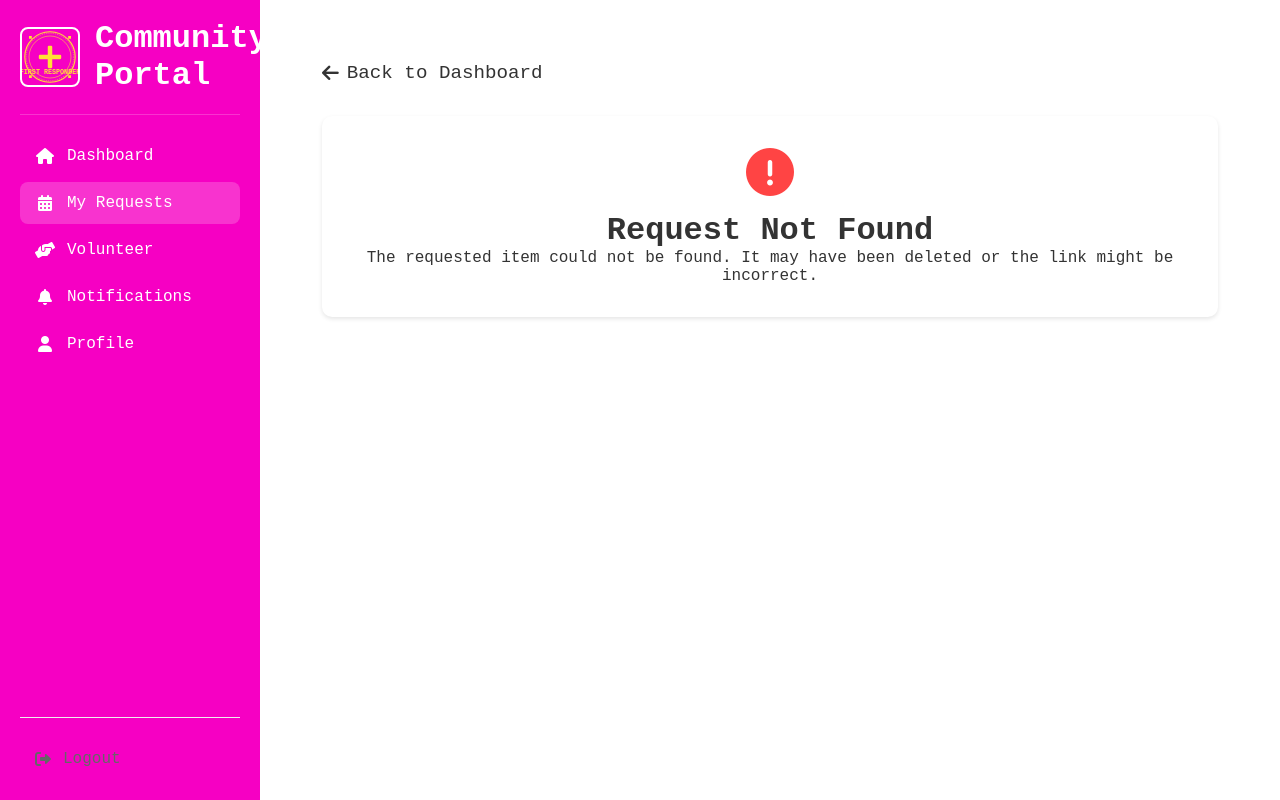
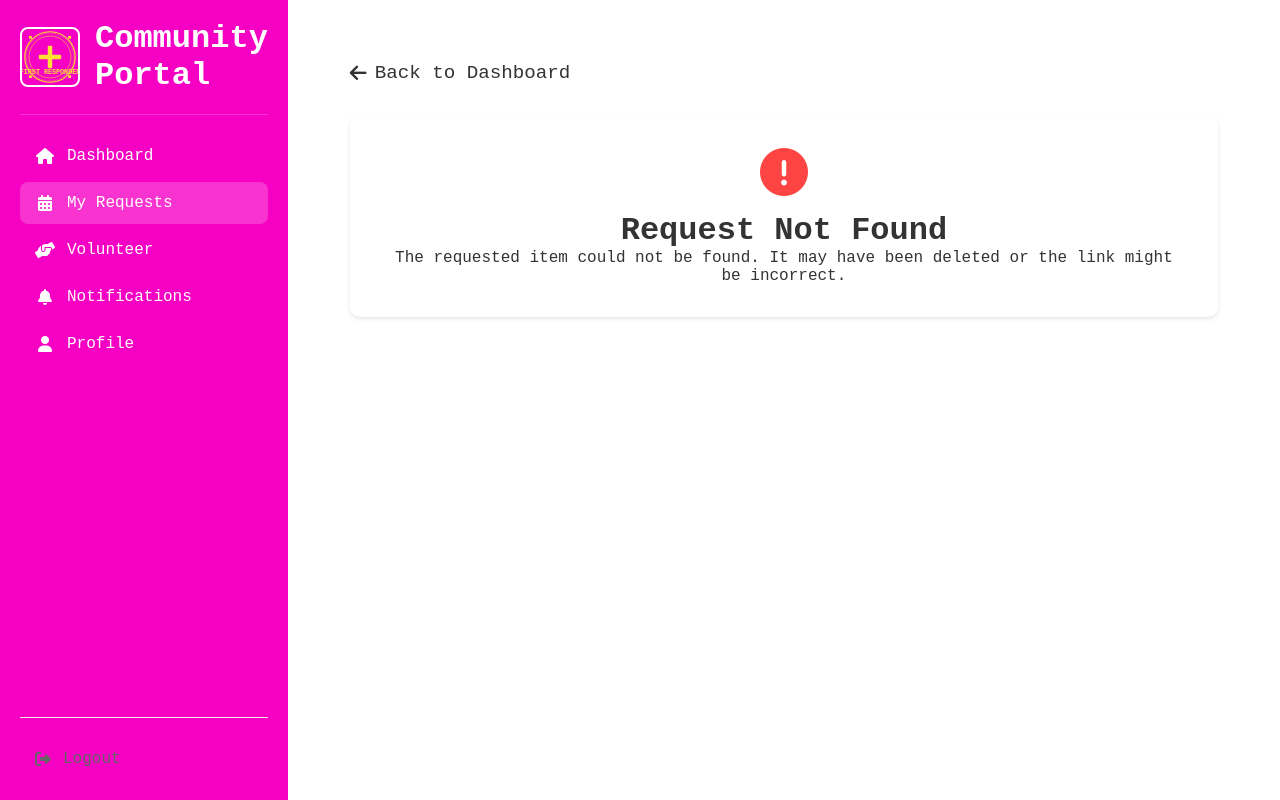
Before and after one commit to MalusDraco/firstCommunity, a plain HTML site: page request-details.html in a window 1280 px wide. Drawn offline with Linux system fonts and the light colour scheme.

Commit message:
fix complete

```diff
--- a/css/dashboard.css
+++ b/css/dashboard.css
@@ -35,9 +35,9 @@ p, span, a, button {
 
 /* Sidebar Styles */
 .sidebar {
-    width: 260px;
+    width: 300px;
     background-color: var(--retro-primary);
-    height: 100vh;
+    height: auto;
     padding: 20px;
     display: flex;
     flex-direction: column;
@@ -639,11 +639,6 @@ p, span, a, button {
 }
 
 /* Responsive Design */
-@media (max-width: 1024px) {
-    .sidebar {
-        width: 200px;
-    }
-}
 
 @media (max-width: 768px) {
     .dashboard-body {
```
